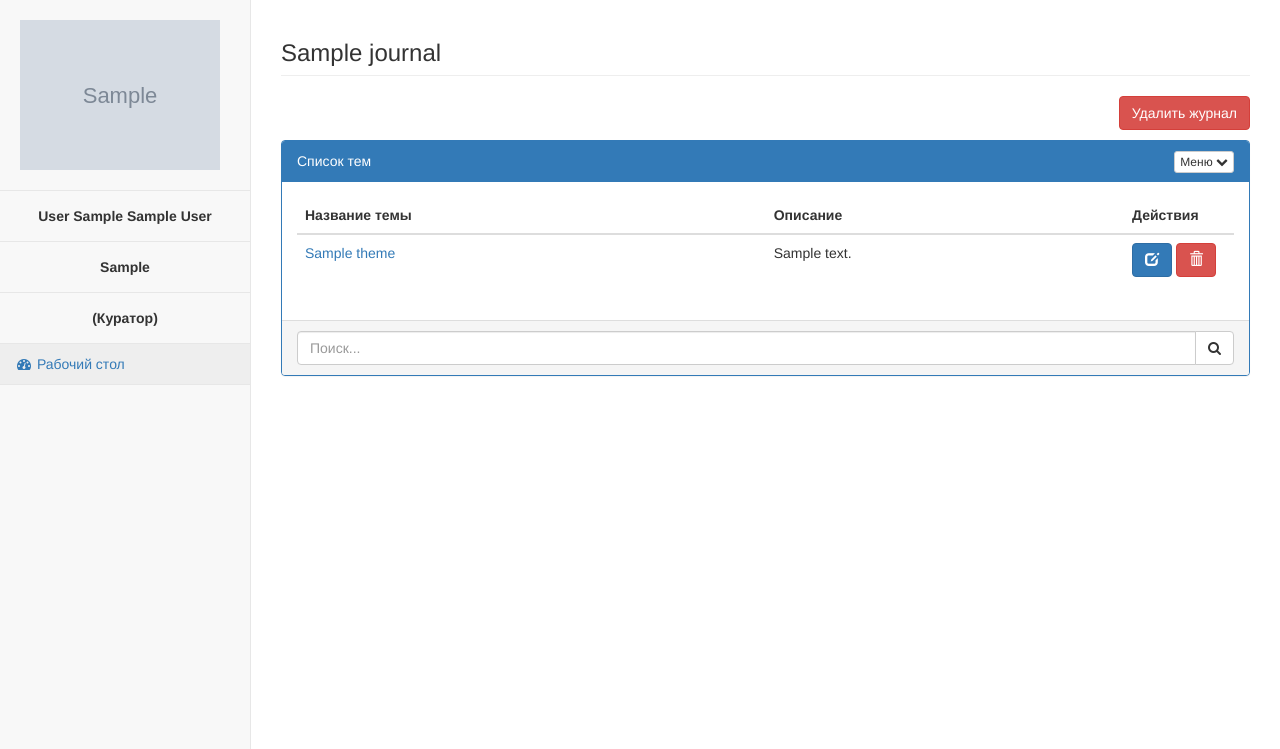
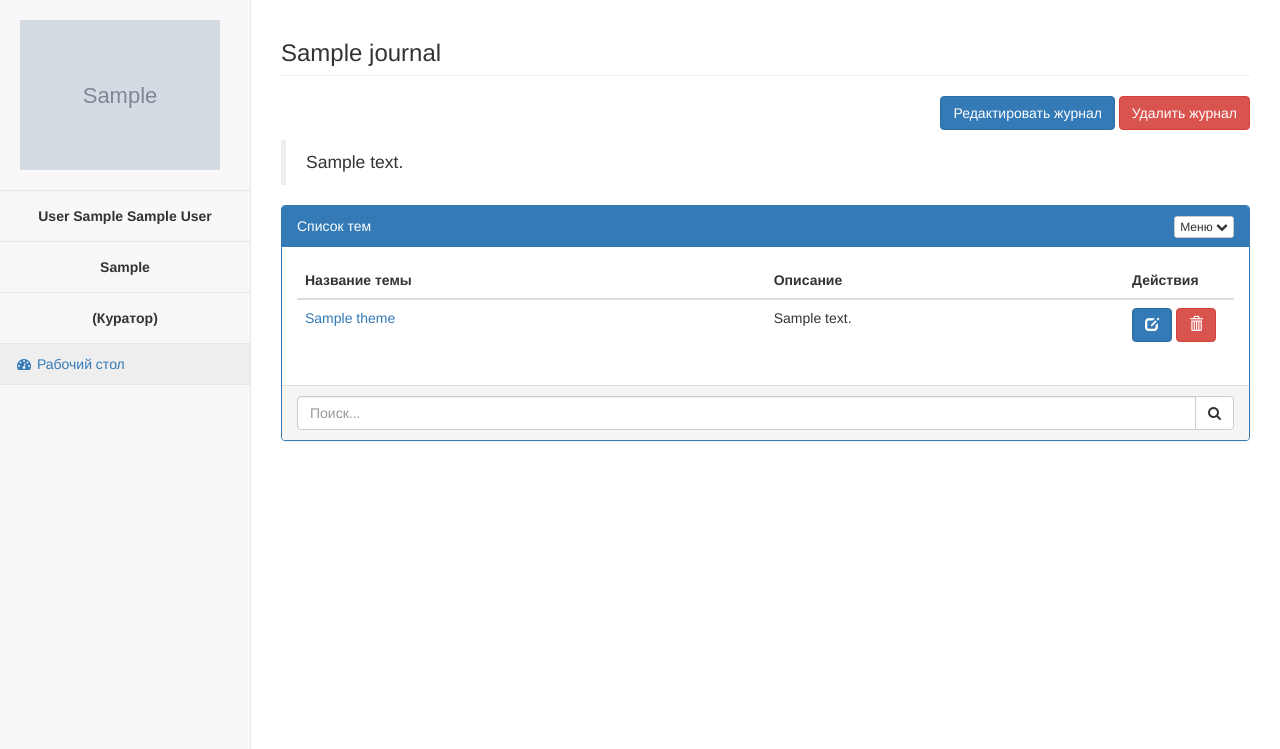
Before and after one commit to AlexeyKutepov/asct, a Django app: page /journal/settings/1/ in a window 1280 px wide. Shown: the part 51-800 px from the top of the page. Run offline with Django 3.2, Linux system fonts and the light colour scheme; a user stored in the database is signed in; tables that the repository leaves empty hold one stand-in row (values such as "Sample post"); grey boxes marked "Sample" are stand-in pictures; some libraries are stand-ins or nearby versions.

Commit message:
Добавил возможность редактирования журнала

```diff
--- a/main/urls.py
+++ b/main/urls.py
@@ -21,6 +21,7 @@ urlpatterns = patterns('',
         url(r'^edit/company/(?P<id>\d+)/$', views.edit_company, name="edit_company"),
         url(r'^edit/company/save/$', views.edit_company_save, name="edit_company_save"),
         url(r'^create/journal/$', views.create_journal, name="create_journal"),
+        url(r'^edit/journal/(?P<id>\d+)/$', views.edit_journal, name="edit_journal"),
         url(r'^journal/settings/(?P<id>\d+)/$', views.journal_settings, name="journal_settings"),
         url(r'^create/theme/$', views.create_theme, name="create_theme"),
         url(r'^delete/theme/(?P<id>\d+)/$', views.delete_theme, name="delete_theme"),
--- a/main/views.py
+++ b/main/views.py
@@ -467,6 +467,20 @@ def get_theme_list_by_journal(request):
 
 
 @login_required
+def edit_journal(request, id):
+    try:
+        journal = Journal.objects.get(id=id)
+    except:
+        return HttpResponseRedirect(reverse("index"))
+    if "name" in request.POST:
+        journal.name = request.POST["name"]
+    if "description" in request.POST:
+        journal.description = request.POST["description"]
+    journal.save()
+    return HttpResponseRedirect(reverse("journal_settings", args=[journal.id,]))
+
+
+@login_required
 def delete_journal(request, id):
     try:
         journal = Journal.objects.get(id=id)
--- a/templates/main/journal_settings.html
+++ b/templates/main/journal_settings.html
@@ -60,6 +60,44 @@
             </div>
         </div>
     </form>
+    <form id="formEditJournal" action="{% url "edit_journal" id=journal.id %}" method="post" enctype="multipart/form-data">
+    {% csrf_token %}
+        <div id="modalEditJournal" class="modal fade" tabindex="-1" role="dialog" aria-labelledby="modalAddTheme">
+            <div class="modal-dialog modal-lg">
+                <div class="modal-content">
+                    <div class="modal-header">
+                        <button type="button" class="close" data-dismiss="modal" aria-label="Close"><span
+                                aria-hidden="true">&times;</span></button>
+                        <h4 class="modal-title" id="myModalLabel">Редактирование журнала</h4>
+                    </div>
+                    <div class="modal-body">
+                        <div class="row">
+                            <div class="col-lg-12">
+                                <div class="form-group">
+                                    <label>Название журнала</label>
+                                    <input type="text" class="form-control" name="name" placeholder="Название журнала" value="{{ journal.name }}" >
+                              </div>
+                            </div>
+                        </div>
+                        <div class="row">
+                            <div class="col-lg-12">
+                                <div class="form-group">
+                                    <div class="form-group">
+                                    <label>Описание</label>
+                                    <textarea name="description" class="form-control" rows="5">{{ journal.description }}</textarea>
+                                </div>
+                              </div>
+                            </div>
+                        </div>
+                    </div>
+                    <div class="modal-footer">
+                        <button type="button" class="btn btn-default" data-dismiss="modal">Отмена</button>
+                        <button type="submit" name="save" class="btn btn-primary">Сохранить</button>
+                    </div>
+                </div>
+            </div>
+        </div>
+    </form>
 
     <div class="row">
         <div class="col-lg-12">
@@ -68,10 +106,22 @@
     </div>
     <div class="row">
         <div class="col-lg-12">
-            <input id="buttonDeleteJournal" type="button" class="btn btn-danger pull-right" value="Удалить журнал" data-toggle="modal" data-target="#modalDeleteJournal"/>
+            <div class="pull-right">
+                <input id="buttonEditJournal" type="button" class="btn btn-primary" value="Редактировать журнал" data-toggle="modal" data-target="#modalEditJournal"/>
+                <input id="buttonDeleteJournal" type="button" class="btn btn-danger" value="Удалить журнал" data-toggle="modal" data-target="#modalDeleteJournal"/>
+            </div>
         </div>
     </div>
     <p></p>
+    {% if journal.description %}
+        <div class="row">
+            <div class="col-lg-12">
+                <blockquote>
+                  <p>{{ journal.description }}</p>
+                </blockquote>
+            </div>
+        </div>
+    {% endif %}
     <div class="row">
         <div class="col-lg-12">
             <div class="panel panel-primary">
@@ -139,8 +189,8 @@
                                                         <div class="row">
                                                             <div class="col-lg-12">
                                                                 <div class="form-group">
-                                                                    <label for="inputThemeName">Название темы</label>
-                                                                    <input type="text" class="form-control" id="inputThemeName" name="themeName" placeholder="Название темы" value="{{ theme.name }}" >
+                                                                    <label>Название темы</label>
+                                                                    <input type="text" class="form-control" name="themeName" placeholder="Название темы" value="{{ theme.name }}" >
                                                               </div>
                                                             </div>
                                                         </div>
@@ -148,8 +198,8 @@
                                                             <div class="col-lg-12">
                                                                 <div class="form-group">
                                                                     <div class="form-group">
-                                                                    <label for="inputDescription">Описание</label>
-                                                                    <textarea id="inputDescription" name="description" class="form-control" rows="5">{{ theme.description }}</textarea>
+                                                                    <label>Описание</label>
+                                                                    <textarea name="description" class="form-control" rows="5">{{ theme.description }}</textarea>
                                                                 </div>
                                                               </div>
                                                             </div>
```
Also changed, not shown: templates/main/theme_settings.html (+4 -4 lines).
